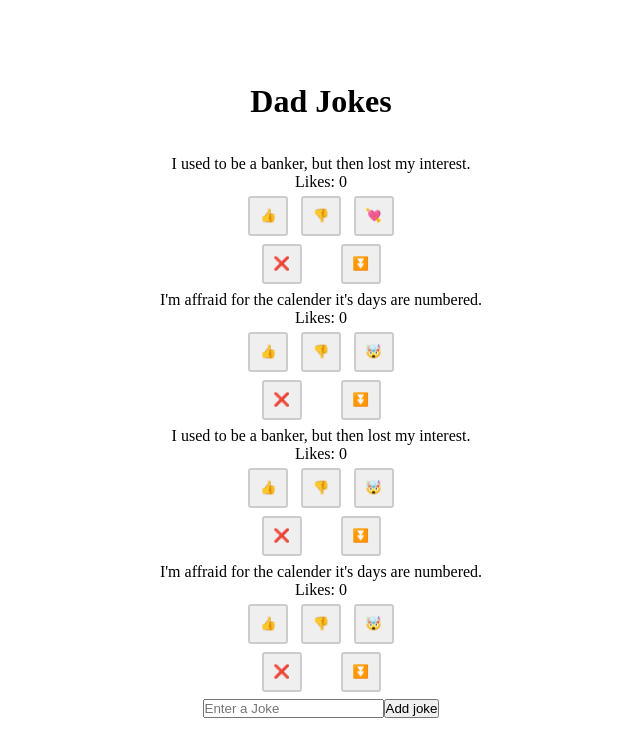
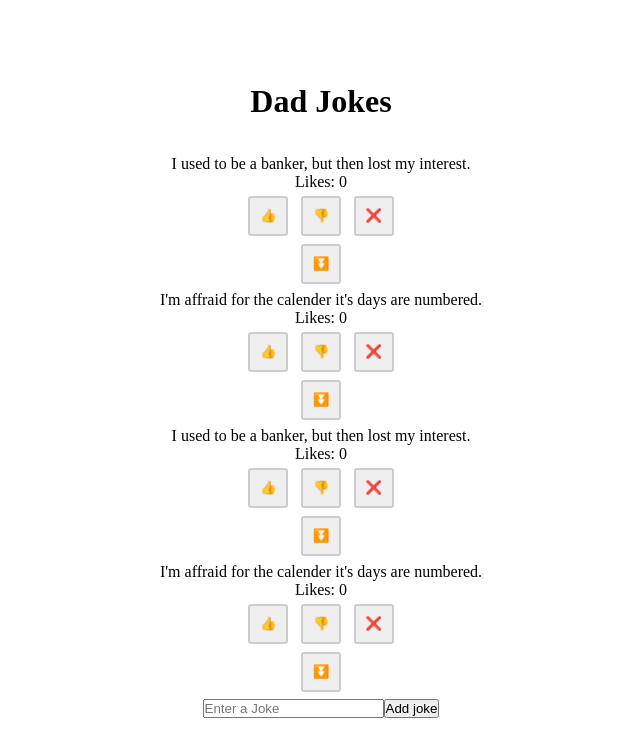
Before and after one commit to icon-ramico/dad-jokes, a React (Vite) app: page / in a window 1280 px wide. Shown: the top 756 px of the page, without its empty margins (319-959 px from the left). Built offline with nearby package versions, Linux system fonts and the light colour scheme; the HTML template or start-up script is replaced by a standard one.

Commit message:
adding useReducer

```diff
--- a/package.json
+++ b/package.json
@@ -8,14 +8,14 @@
     "build": "vite build",
     "lint": "eslint . --ext js,jsx --report-unused-disable-directives --max-warnings 0",
     "preview": "vite preview",
-    "format": "prettier --write src/**/*.jsx"
+    "format": "prettier --write src/**/*.{jsx,js}"
   },
   "dependencies": {
     "react": "^18.2.0",
     "react-dom": "^18.2.0"
   },
   "devDependencies": {
-    "@types/react": "^18.2.57",
+    "@types/react": "^18.2.58",
     "@types/react-dom": "^18.2.19",
     "@vitejs/plugin-react": "^4.2.1",
     "eslint": "^8.56.0",
--- a/src/App.jsx
+++ b/src/App.jsx
@@ -1,11 +1,14 @@
+import { useReducer } from 'react';
+import jokeReducer from './store/reducer/jokes/jokeReducer.js';
+import jokeActions from './store/reducer/jokes/actions';
+
 import JokeForm from './components/Jokes/Form/JokeForm.jsx';
 import Joke from './components/Jokes/Joke.jsx';
+
 import './style.css';
-import { useState } from 'react';
 
 export default function App() {
-  const [favorete, setFavorete] = useState(1);
-  const [jokes, setJokes] = useState([
+  const [jokes, dispatch] = useReducer(jokeReducer, [
     {
       id: 1,
       text: 'I used to be a banker, but then lost my interest.',
@@ -28,46 +31,20 @@ export default function App() {
     },
   ]);
 
-  const handleFav = id => {
-    setFavorete(id);
-  };
   const handleLike = id => {
-    setJokes(
-      jokes.reduce(
-        (acc, curr) => [
-          ...acc,
-          { ...curr, like: curr.id === id ? curr.like + 1 : curr.like },
-        ],
-        [],
-      ),
-    );
-    console.table(jokes);
+    dispatch({ type: jokeActions.LIKE_JOKE, payload: { id } });
   };
   const handleDislike = id => {
-    setJokes(
-      jokes.reduce(
-        (acc, curr) => [
-          ...acc,
-          { ...curr, like: curr.id === id ? curr.like - 1 : curr.like },
-        ],
-        [],
-      ),
-    );
-    console.table(jokes);
+    dispatch({ type: jokeActions.DISLIKE_JOKE, payload: { id } });
   };
   const handleJokeText = text => {
-    const joke = {
-      id: self.crypto.randomUUID(),
-      text,
-      like: 0,
-    };
-    setJokes([joke, ...jokes]);
+    dispatch({ type: jokeActions.ADD_JOKE, payload: { text } });
   };
   const handleDelete = id => {
-    setJokes(jokes.filter(j => j.id !== id));
+    dispatch({ type: jokeActions.DELETE_JOKE, payload: { id } });
   };
   const handleSort = () => {
-    setJokes([...jokes].sort((a, b) => b.like - a.like));
+    dispatch({ type: jokeActions.SORT_JOKES });
   };
   return (
     <div id="container">
@@ -79,9 +56,7 @@ export default function App() {
             onLike={handleLike}
             onDislike={handleDislike}
             onDelete={handleDelete}
-            onFav={handleFav}
             onSort={handleSort}
-            fav={favorete === j.id}
             key={i}
             {...j}
           />,
--- a/src/components/Jokes/Form/JokeForm.jsx
+++ b/src/components/Jokes/Form/JokeForm.jsx
@@ -8,7 +8,7 @@ export default function JokeForm({ submitText }) {
     submitText(text);
   };
   return (
-    <form style={{marginTop:"20px"}} onSubmit={handleSubmit}>
+    <form style={{ marginTop: '20px' }} onSubmit={handleSubmit}>
       <input
         type="text"
         placeholder="Enter a Joke"
--- a/src/components/Jokes/Joke.jsx
+++ b/src/components/Jokes/Joke.jsx
@@ -1,20 +1,10 @@
 /* eslint-disable react/prop-types */
-export default function Joke({
-  onFav,
-  onDelete,
-  onLike,
-  onDislike,
-  onSort,
-  ...joke
-}) {
+export default function Joke({ onDelete, onLike, onDislike, onSort, ...joke }) {
   const handleLike = id => {
     onLike(id);
   };
   const handleDislike = id => {
     onDislike(id);
-  };
-  const handleFav = () => {
-    onFav(joke.id);
   };
   const handleDelete = id => {
     onDelete(id);
@@ -22,11 +12,10 @@ export default function Joke({
   return (
     <div className="Joke">
       <p>{joke.text}</p>
-      <p style={{marginBottom:"5px"}}>Likes: {joke.like}</p>
+      <p style={{ marginBottom: '5px' }}>Likes: {joke.like}</p>
       <div>
         <button onClick={() => handleLike(joke.id)}>👍</button>
         <button onClick={() => handleDislike(joke.id)}>👎</button>
-        <button onClick={handleFav}>{joke.fav ? '💘' : '🤯'}</button>
         <button onClick={() => handleDelete(joke.id)}> ❌ </button>
         <button onClick={() => onSort()}> ⏬ </button>
       </div>
--- /dev/null
+++ b/src/store/reducer/jokes/actions.js
@@ -0,0 +1,7 @@
+export default {
+  ADD_JOKE: 'ADD_JOKE',
+  LIKE_JOKE: 'LIKE_JOKE',
+  DISLIKE_JOKE: 'DISLIKE_JOKE',
+  DELETE_JOKE: 'DELETE_JOKE',
+  SORT_JOKES: 'SORT_JOKES',
+};
--- /dev/null
+++ b/src/store/reducer/jokes/jokeReducer.js
@@ -0,0 +1,40 @@
+import jokeActions from './actions';
+export default (jokes, action) => {
+  switch (action.type) {
+    case jokeActions.ADD_JOKE:
+      return [
+        ...jokes,
+        { ...action.payload, id: self.crypto.randomUUID(), like: 0 },
+      ];
+    case jokeActions.LIKE_JOKE:
+      return [
+        ...jokes.reduce(
+          (acc, curr) => [
+            ...acc,
+            {
+              ...curr,
+              like: action.payload.id === curr.id ? curr.like + 1 : curr.like,
+            },
+          ],
+          [],
+        ),
+      ];
+    case jokeActions.DISLIKE_JOKE:
+      return [
+        ...jokes.reduce(
+          (acc, curr) => [
+            ...acc,
+            {
+              ...curr,
+              like: action.payload.id === curr.id ? curr.like - 1 : curr.like,
+            },
+          ],
+          [],
+        ),
+      ];
+    case jokeActions.DELETE_JOKE:
+      return jokes.filter(s => s.id !== action.payload.id);
+    case jokeActions.SORT_JOKES:
+      return [...jokes].sort((a, b) => b.like - a.like);
+  }
+};
```
Also changed, not shown: .prettierrc.json, 1 other file (tests, documents, lock files or other folders).
